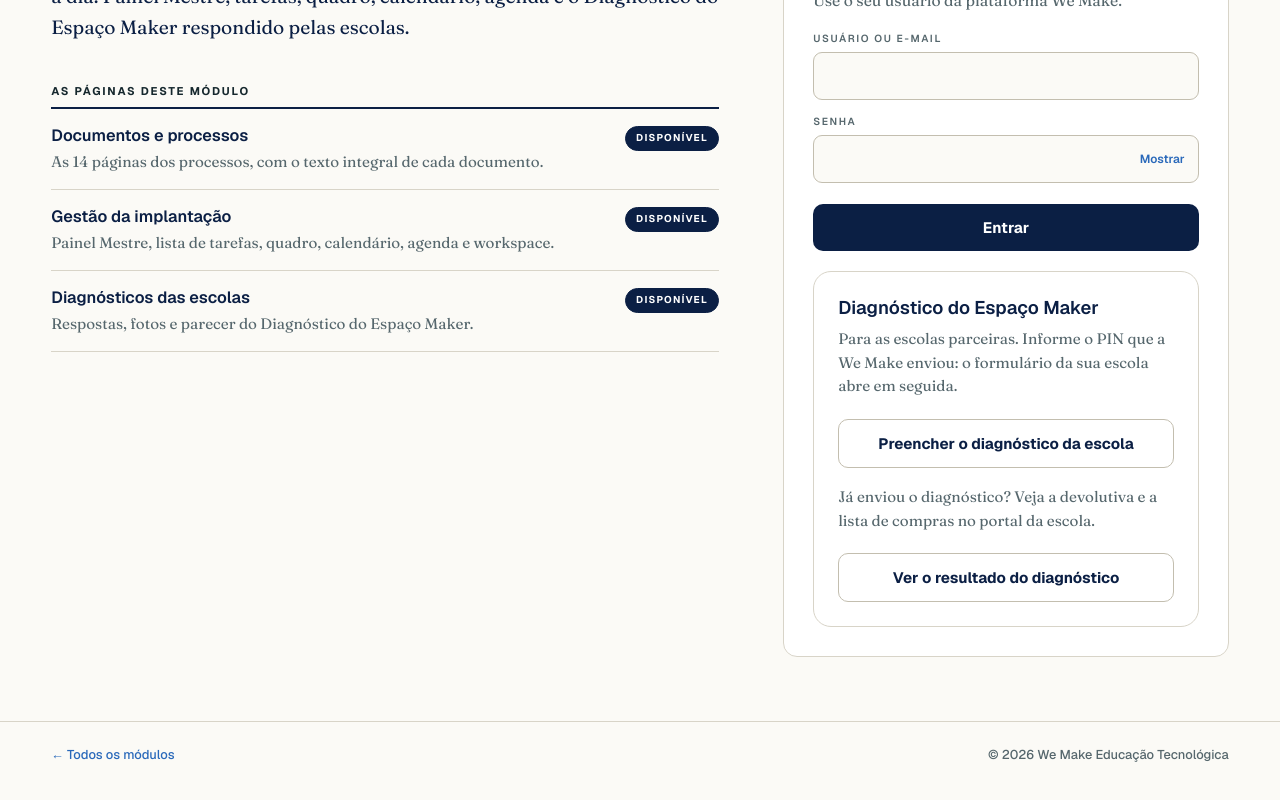
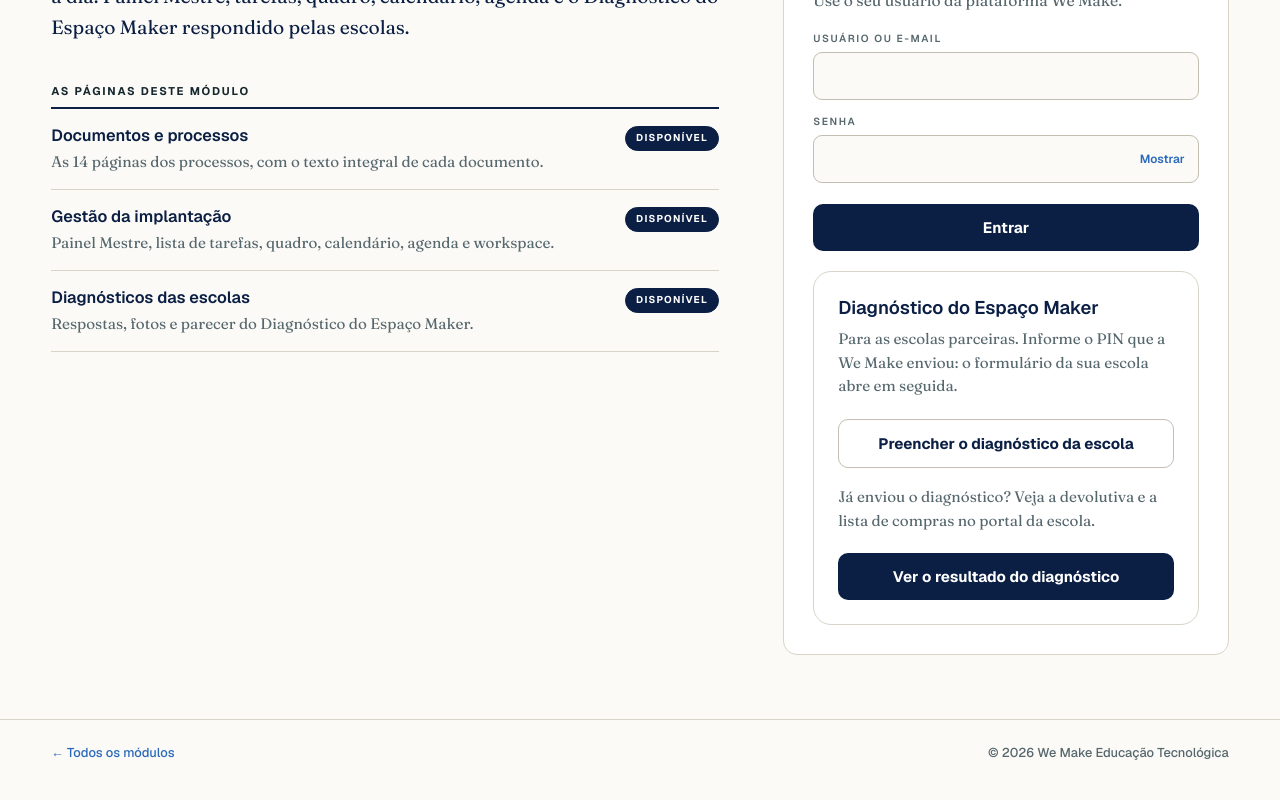
Before and after one commit to Renatoassis86/wemake, a Next.js app: page /modulos/academia in a window 1280 px wide. Shown: the part 465-1265 px from the top of the page. Built offline with nearby package versions, Linux system fonts and the light colour scheme; no server answers.

Commit message:
fix(academia): destaca o botão de ver o resultado do diagnóstico
Co-Authored-By: Claude Sonnet 5 <noreply@anthropic.com>

```diff
--- a/src/app/modulos/[slug]/page.tsx
+++ b/src/app/modulos/[slug]/page.tsx
@@ -111,7 +111,7 @@ export default async function ModuloPage({ params, searchParams }: { params: Pro
               <p>Para as escolas parceiras. Informe o PIN que a We Make enviou: o formulário da sua escola abre em seguida.</p>
               <Link href="/diagnostico" className="md-botao md-botao--clara">Preencher o diagnóstico da escola</Link>
               <p style={{ marginTop: '1.1rem' }}>Já enviou o diagnóstico? Veja a devolutiva e a lista de compras no portal da escola.</p>
-              <Link href="/meu-diagnostico" className="md-botao md-botao--clara">Ver o resultado do diagnóstico</Link>
+              <Link href="/meu-diagnostico" className="md-botao">Ver o resultado do diagnóstico</Link>
             </div>
           ) : null}
         </aside>
```
